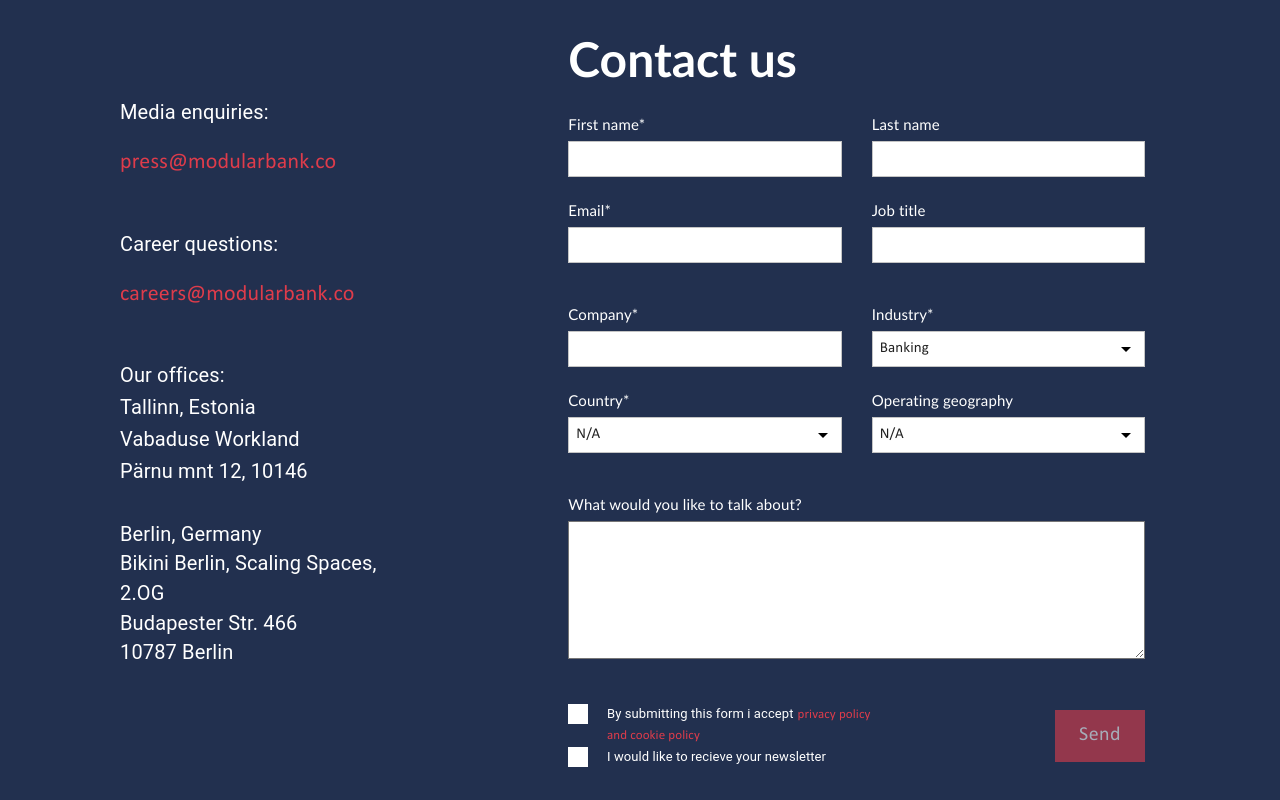
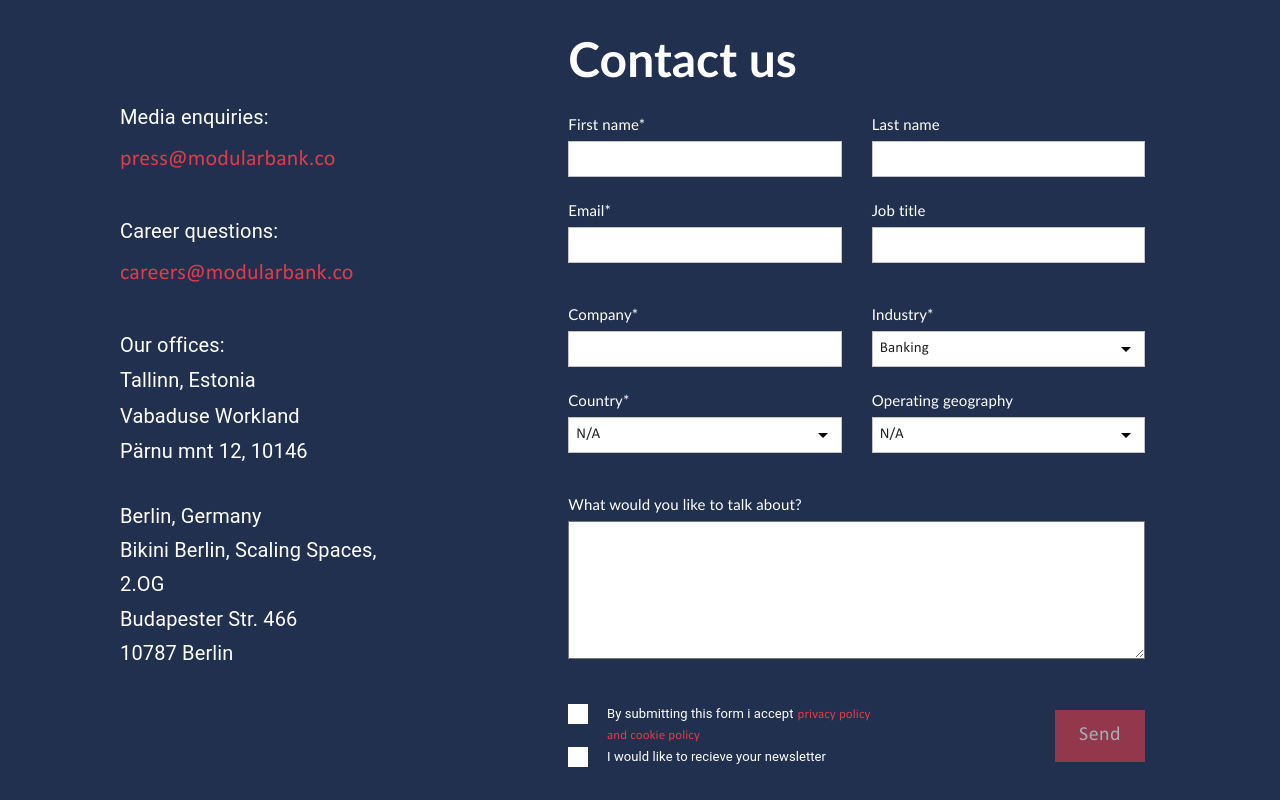
Before and after one commit to rishi4758/ModularBank, a React (Create React App) app: page / in a window 1280 px wide. Built offline with nearby package versions, Linux system fonts and the light colour scheme.

Commit message:
country added

```diff
--- a/src/components/Form/information.tsx
+++ b/src/components/Form/information.tsx
@@ -31,7 +31,7 @@
           </Grid>
 
           <Grid container>
-            <Typography className={classes.infoEmail}>
+            <Typography variant="h4" className={classes.infoEmail}>
               press@modularbank.co
             </Typography>
           </Grid>
@@ -43,7 +43,7 @@
           </Grid>
 
           <Grid container>
-            <Typography className={classes.infoEmail}>
+            <Typography variant="h4" className={classes.infoEmail}>
               careers@modularbank.co
             </Typography>
           </Grid>
--- a/src/components/Form/styles.tsx
+++ b/src/components/Form/styles.tsx
@@ -34,7 +34,7 @@
   infoContainer: {
     maxHeight: 600,
     display: "flex",
-    alignItems: "space-between",
+    // alignItems: "space-between",
   },
   textContainer: {
     marginBottom: 30,
--- a/src/themes/muitheme.tsx
+++ b/src/themes/muitheme.tsx
@@ -147,7 +147,7 @@
     },
     h4: {
       fontSize: 20,
-      lineHeight: 1,
+      lineHeight: 1.5,
       color: "#fff",
       fontWeight: 400,
     },
```
